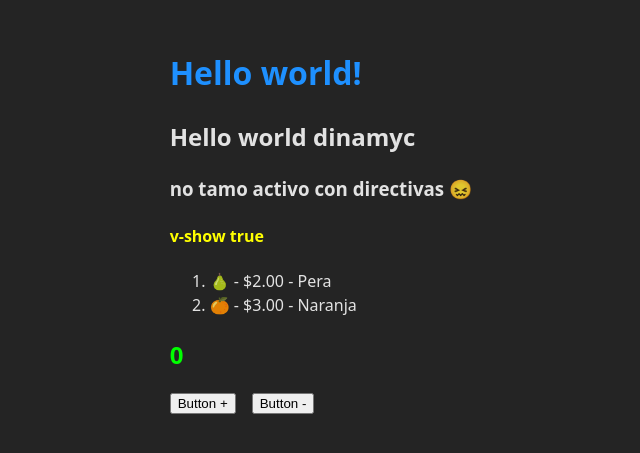
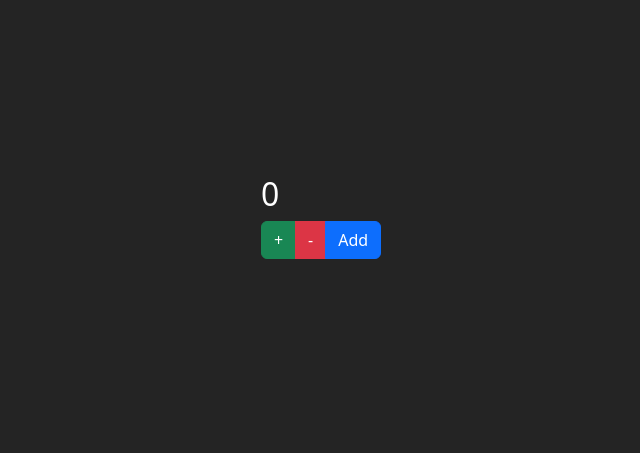
Before and after one commit to everviera12/learning-vue, a Vue app: page / in a window 1280 px wide. Shown: the part 179-632 px from the top of the page, without its empty margins (319-959 px from the left). Built offline with nearby package versions, Linux system fonts and the light colour scheme.

Commit message:
practice with computed() and v-for

```diff
--- a/index.html
+++ b/index.html
@@ -5,12 +5,14 @@
   <meta charset="UTF-8" />
   <link rel="icon" type="image/svg+xml" href="/vite.svg" />
   <meta name="viewport" content="width=device-width, initial-scale=1.0" />
-  <title>learning-vue</title>
+  <link href="https://cdn.jsdelivr.net/npm/bootstrap@5.3.8/dist/css/bootstrap.min.css" rel="stylesheet" integrity="sha384-sRIl4kxILFvY47J16cr9ZwB07vP4J8+LH7qKQnuqkuIAvNWLzeN8tE5YBujZqJLB" crossorigin="anonymous">
+  <title>Learning Vue</title>
 </head>
 
 <body>
   <div id="app"></div>
   <script type="module" src="/src/main.ts"></script>
+  <script src="https://cdn.jsdelivr.net/npm/bootstrap@5.3.8/dist/js/bootstrap.bundle.min.js" integrity="sha384-FKyoEForCGlyvwx9Hj09JcYn3nv7wiPVlz7YYwJrWVcXK/BmnVDxM+D2scQbITxI" crossorigin="anonymous"></script>
 </body>
 
 </html>
--- a/src/App.vue
+++ b/src/App.vue
@@ -1,82 +1,58 @@
 <script setup>
-import { ref } from 'vue';
-
-console.log("Hello world from console");
-
-const message = 'Hello world dinamyc';
-const active = false;
-const modal = true;
-
+import { computed, ref } from 'vue';
 
 const counter = ref(0)
+const arrayCounter = ref([])
 
-const handleClick = (condition) => {
-  if (condition === true) {
-    counter.value++
-  } else {
-    counter.value--
-  }
-  console.log(counter.value)
+/**
+ *  Logic to handle interactions of button component
+ * @handleClick => increment or decrement value
+ * @buttonClass => depends of the value the counter style is diferent
+
+*/
+const handleClick = (step) => {
+  counter.value += step
 }
 
+const buttonClass = computed(() => {
+  if (counter.value === 0) return 'neutral'
+  if (counter.value < 0) return 'negative'
+  return 'positive'
+})
 
-const arrayFruits = [
-  {
-    name: "Manzana",
-    icon: '🍎',
-    price: "$1.00",
-    description: "Una manzana",
-    stock: 0,
-  },
-  {
-    name: "Pera",
-    icon: '🍐',
-    price: "$2.00",
-    description: "Una pera",
-    stock: 10,
-  },
-  {
-    name: "Naranja",
-    icon: '🍊',
-    price: "$3.00",
-    description: "Una naranja",
-    stock: 20,
-  },
-]
+const add = () => {
+  arrayCounter.value.push(counter.value);
+  console.log(arrayCounter.value);
+};
+
+const blockNumber = computed(() =>
+  arrayCounter.value.includes(counter.value)
+)
+
+const sortedArrayCounter = computed(() => {
+  return [...arrayCounter.value].sort((a, b) => a - b)
+})
+
 </script>
 
 <template>
-  <h1>Hello world!</h1>
-  <h2>{{ message }}</h2>
-  <!-- <h3 :style="`color: red; font-weight: 600;`">{{ active ? 'tamo activo 😎' : 'no tamo activo 😖' }}</h3> -->
-
-  <!-- directivas -->
-  <h3 v-if="active">tamo activo con directivas 😎</h3>
-  <h3 v-else="active">no tamo activo con directivas 😖</h3>
-
-  <h4 v-show="modal" style="color: yellow;"> v-show {{ modal }}</h4>
-
-  <ol>
-    <template v-for="(fruit, idx) in arrayFruits" :key="idx">
-      <li v-if="fruit.stock > 0">
-        {{ fruit.icon }} - {{ fruit.price }} - {{ fruit.name }}
-      </li>
-    </template>
-  </ol>
-
-  <h2 :class="counter < 0 ? 'negative' : 'positive'">
+  <h2 :class="counter === 0 ? 'neutral' : counter < 0 ? 'negative' : 'positive'">
     {{ counter }}
   </h2>
 
-  <div style="display: flex; gap: 1rem;">
-    <button @click="handleClick(true)">Button +</button>
-    <button @click="handleClick(false)">Button -</button>
+  <div class="btn-group">
+    <button class="btn btn-success" @click="handleClick(1)">+</button>
+    <button class="btn btn-danger" @click="handleClick(-1)">-</button>
+    <button @click="add" :disabled="blockNumber" class="btn btn-primary">
+      Add
+    </button>
   </div>
 
-
-
-  <!-- <button v-on:click="handleClick()">Activo 1</button>
-  <button @click.right="handleClick()">Activo 2</button> -->
+  <ul class="list-group mt-2">
+    <li class="list-group-item" v-for="(item, index) in sortedArrayCounter" :key="index">
+      {{ item }}
+    </li>
+  </ul>
 </template>
 
 <style>
@@ -91,4 +67,8 @@ h1 {
 .positive {
   color: lime;
 }
+
+.neutral {
+  color: white;
+}
 </style>
--- a/src/style.css
+++ b/src/style.css
@@ -1,24 +1,13 @@
-:root {
-  font-family: system-ui, Avenir, Helvetica, Arial, sans-serif;
-  line-height: 1.5;
-  font-weight: 400;
-
-  color-scheme: light dark;
-  color: rgba(255, 255, 255, 0.87);
-  background-color: #242424;
-
-  font-synthesis: none;
-  text-rendering: optimizeLegibility;
-  -webkit-font-smoothing: antialiased;
-  -moz-osx-font-smoothing: grayscale;
-}
-
 body {
   margin: 0;
   display: flex;
   place-items: center;
+
   min-width: 320px;
   min-height: 100vh;
+
+  background-color: #242424;
+  color: rgba(255, 255, 255, 0.87);
 }
 
 #app {
```
